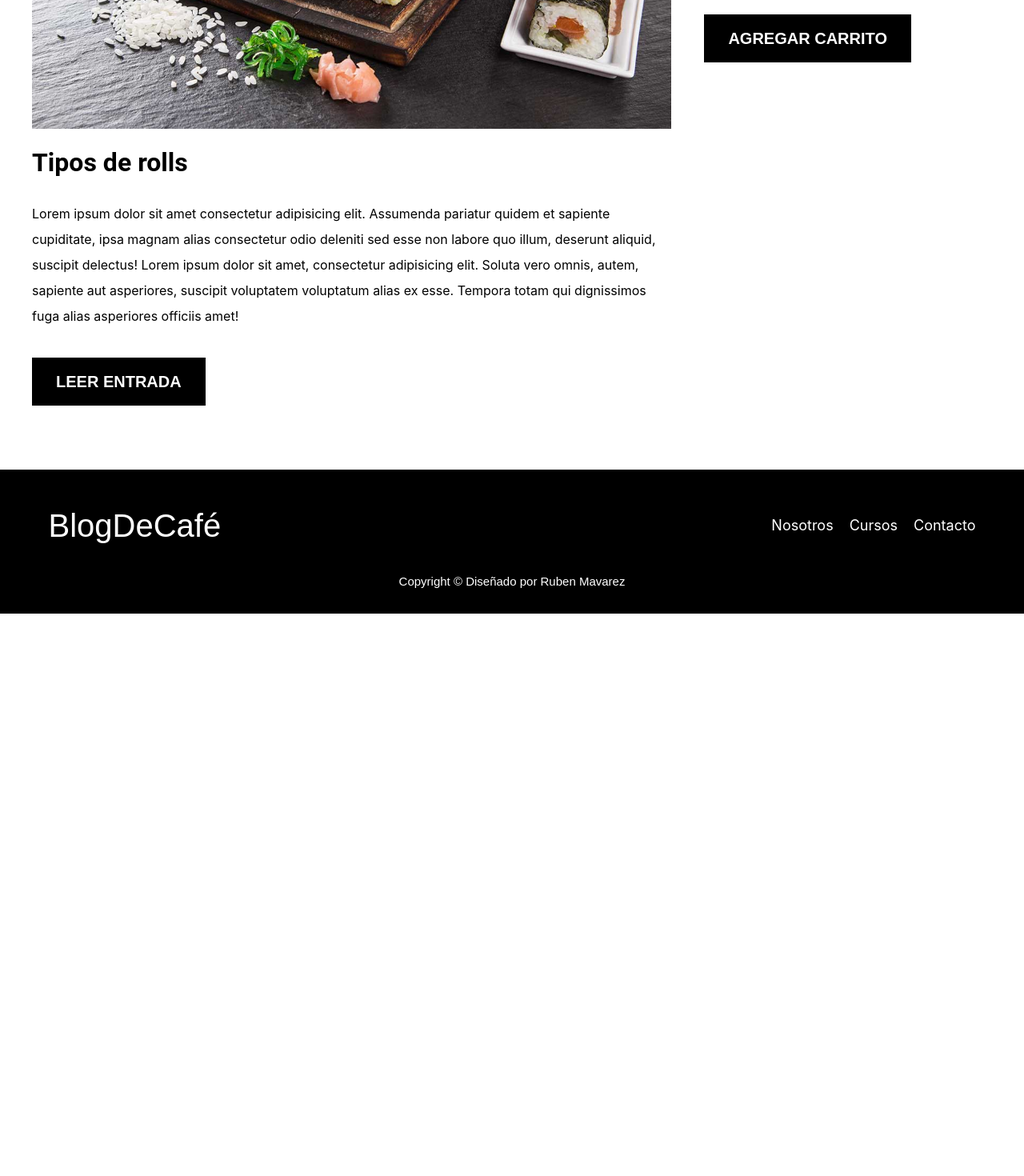
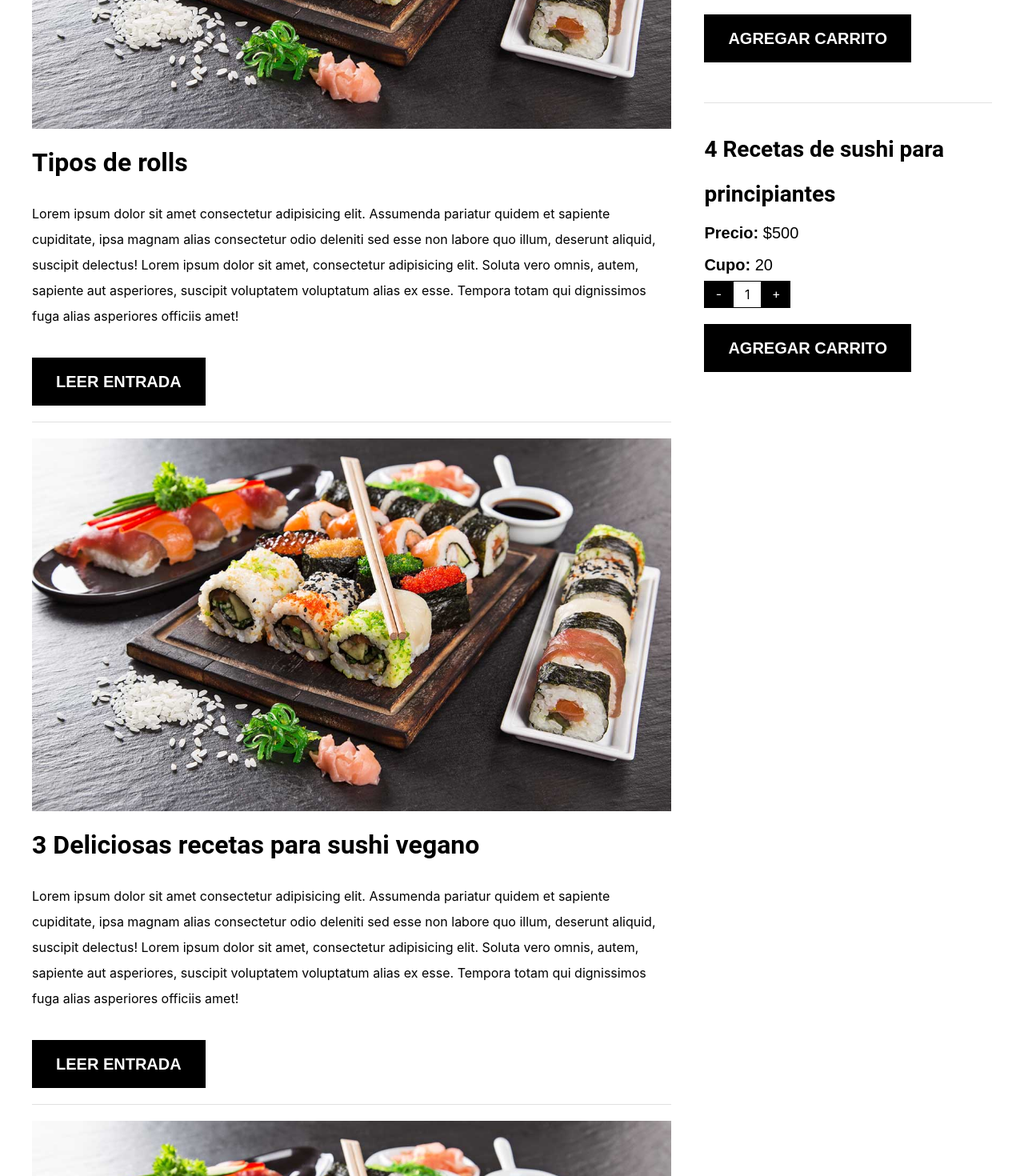
Before and after one commit to estebanmavarezb/react-app, a React (Create React App) app: page / in a window 1280 px wide. Shown: the part 1020-2490 px from the top of the page at 80% size. Before the commit the page ends 1787 px from the top, so only its background shows below. Built offline with nearby package versions, Linux system fonts and the light colour scheme.

Commit message:
arreglos y correciones

```diff
--- a/src/App.jsx
+++ b/src/App.jsx
@@ -1,14 +1,13 @@
 import './App.css';
 import MainContentComponents from './components/firstcontent/mainContent';
-import FooterComponent from './components/footer/index';
-import HeaderComponent from './components/header';
+import Layout from './components/layaout/layout'
 
 function App() {
   return (
     <>
-      <HeaderComponent />
-      <MainContentComponents />
-      <FooterComponent />
+      <Layout>
+        <MainContentComponents />
+      </Layout>
     </>
   );
 }
--- a/src/components/aside/index.jsx
+++ b/src/components/aside/index.jsx
@@ -1,4 +1,4 @@
-import ItemCourseContainer from '../cursos'
+import ItemCourseComponent from '../cursos'
 import './aside.css'
 
 function AsideComponent() {
@@ -7,7 +7,8 @@ function AsideComponent() {
             <h2>Nuestros Cursos y Talleres</h2>
 
             <ul className="cursos-lista">
-                <ItemCourseContainer />
+                <ItemCourseComponent titulo="Técnicas de preparacion de sushi"/>
+                <ItemCourseComponent titulo="4 Recetas de sushi para principiantes"/>
 
             </ul>
         </aside>
--- a/src/components/contenidoblog/index.jsx
+++ b/src/components/contenidoblog/index.jsx
@@ -1,14 +1,14 @@
 import image from '../../img/sushi-main.jpg'
 import BtnInfoComponent from '../btninfo/index'
 
-function ItemBlogContainer() {
+function ItemBlogContainer({titulo}) {
     return(
         <article className="entrada-blog">
                 <div className="imagen">
                     <img src={image} alt="imagen blog"/>
                 </div>
                 <div className="contenido-blog">
-                    <h3 className="no-margin">Tipos de rolls</h3>
+                    <h3 className="no-margin">{titulo}</h3>
                     <p>Lorem ipsum dolor sit amet consectetur adipisicing elit. Assumenda pariatur quidem et sapiente cupiditate,
                     ipsa magnam alias consectetur odio deleniti sed esse non labore quo illum, deserunt aliquid, suscipit delectus!
                     Lorem ipsum dolor sit amet, consectetur adipisicing elit. Soluta vero omnis, autem, sapiente aut asperiores, suscipit voluptatem voluptatum alias ex esse.
@@ -16,32 +16,6 @@ function ItemBlogContainer() {
                     <BtnInfoComponent />
                 </div>
             </article>
-            /* <article className="entrada-blog">
-                <div className="imagen">
-                    <img src={image} alt="imagen blog" />
-                </div>
-                <div className="contenido-blog">
-                    <h3 className="no-margin">3 Deliciosas recetas para sushi vegano</h3>
-                    <p>Lorem ipsum dolor sit amet consectetur adipisicing elit. Assumenda pariatur quidem et sapiente cupiditate,
-                    ipsa magnam alias consectetur odio deleniti sed esse non labore quo illum, deserunt aliquid, suscipit delectus!
-                    Lorem ipsum dolor sit amet, consectetur adipisicing elit. Soluta vero omnis, autem, sapiente aut asperiores, suscipit voluptatem voluptatum alias ex esse.
-                    Tempora totam qui dignissimos fuga alias asperiores officiis amet!</p>
-                    <BtnInfoComponent />
-                </div>
-            </article>
-            <article className="entrada-blog">
-                <div className="imagen">
-                    <img src={image} alt="imagen blog" />
-                </div>
-                <div className="contenido-blog">
-                    <h3 className="no-margin">Beneficios del pescado</h3>
-                    <p>Lorem ipsum dolor sit amet consectetur adipisicing elit. Assumenda pariatur quidem et sapiente cupiditate,
-                    ipsa magnam alias consectetur odio deleniti sed esse non labore quo illum, deserunt aliquid, suscipit delectus!
-                    Lorem ipsum dolor sit amet, consectetur adipisicing elit. Soluta vero omnis, autem, sapiente aut asperiores, suscipit voluptatem voluptatum alias ex esse.
-                    Tempora totam qui dignissimos fuga alias asperiores officiis amet!</p>
-                    <BtnInfoComponent />
-                </div>
-            </article> */
     )
 }
 
--- a/src/components/cursos/index.jsx
+++ b/src/components/cursos/index.jsx
@@ -1,23 +1,16 @@
 import BtnAddCart from "../btncart";
 import ContadorComponent from "../contador";
 
-function ItemCourseContainer() {
+function ItemCourseComponent({titulo}) {
     return (
         <li className="curso">
-            <h4 className="no-margin">Técnicas de preparacion de sushi</h4>
+            <h4 className="no-margin">{titulo}</h4>
             <p className="no-margin">Precio: <span>$500</span></p>
             <p className="no-margin">Cupo: <span>20</span></p>
             <ContadorComponent />
             <BtnAddCart />
         </li>
-
-        /* <li className="curso">
-                    <h4 className="no-margin">4 Recetas de sushi para principiantes</h4>
-                    <p className="no-margin">Precio: <span>Gratis</span></p>
-                    <p className="no-margin">Cupo: <span>20</span></p>
-                    <a href="!#" className="btn btn-secundario">Más Información</a>
-                </li> */
     )
 }
 
-export default ItemCourseContainer
+export default ItemCourseComponent
--- /dev/null
+++ b/src/components/layaout/layout.jsx
@@ -0,0 +1,16 @@
+import React from "react"
+import HeaderComponent from "../header"
+import FooterComponent from "../footer"
+
+function Layout({children}) {
+    return (
+        <>
+        <HeaderComponent />
+        {children}
+        <FooterComponent />
+        </>
+
+    )
+}
+
+export default Layout
--- a/src/components/main/index.jsx
+++ b/src/components/main/index.jsx
@@ -5,7 +5,9 @@ function MainComponent() {
     return (
         <main className="blog">
             <h2>Nuestro Blog</h2>
-            <ItemBlogContainer />
+            <ItemBlogContainer titulo="Tipos de rolls"/>
+            <ItemBlogContainer titulo="3 Deliciosas recetas para sushi vegano"/>
+            <ItemBlogContainer titulo="Beneficios del pescado"/>
         </main>
     );
 }
```
Also changed, not shown: 1 other file (tests, documents, lock files or other folders).
